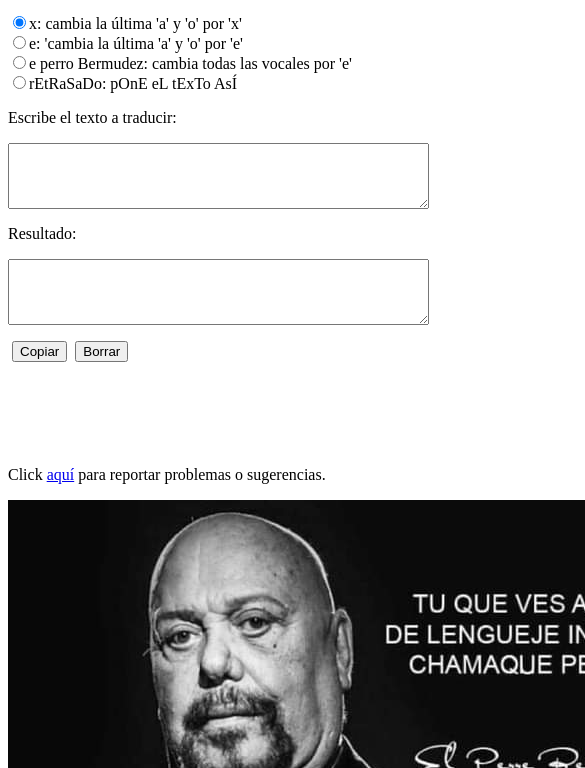
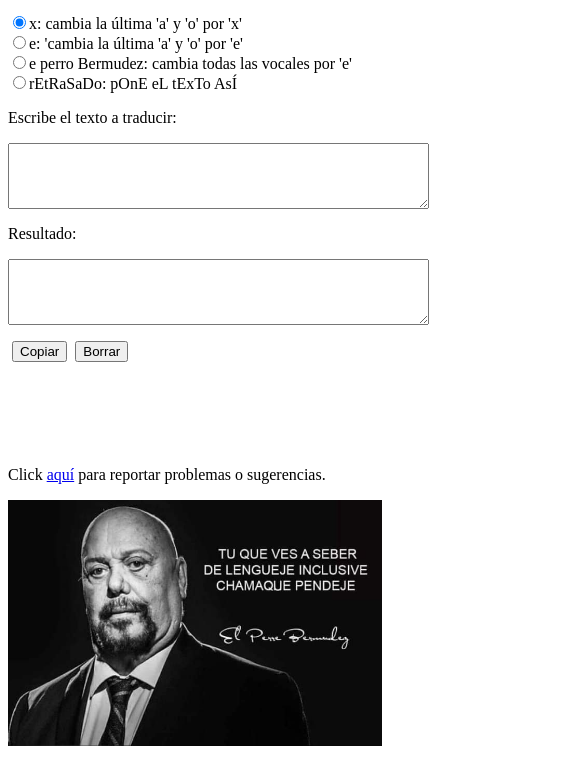
Before and after one commit to ldom22/traductorinclusivo, a plain HTML site: page index.html in a window 390 px wide. Shown: the part 76-844 px from the top of the page, 585 px wide, since content can reach past the window. Drawn offline with Linux system fonts and the light colour scheme.

Commit message:
Corrected image width for mobile browsers

```diff
--- a/index.html
+++ b/index.html
@@ -32,7 +32,7 @@
 	<br><br><br><br>
 	<p>Click <a href="https://github.com/ldom22/traductorinclusivo/issues">aquí</a> para reportar problemas o sugerencias.</p>
 
-	<img src="perre.jpg">
+	<img src="perre.jpg" style="max-width: 100%">
 
 </body>
 
```
